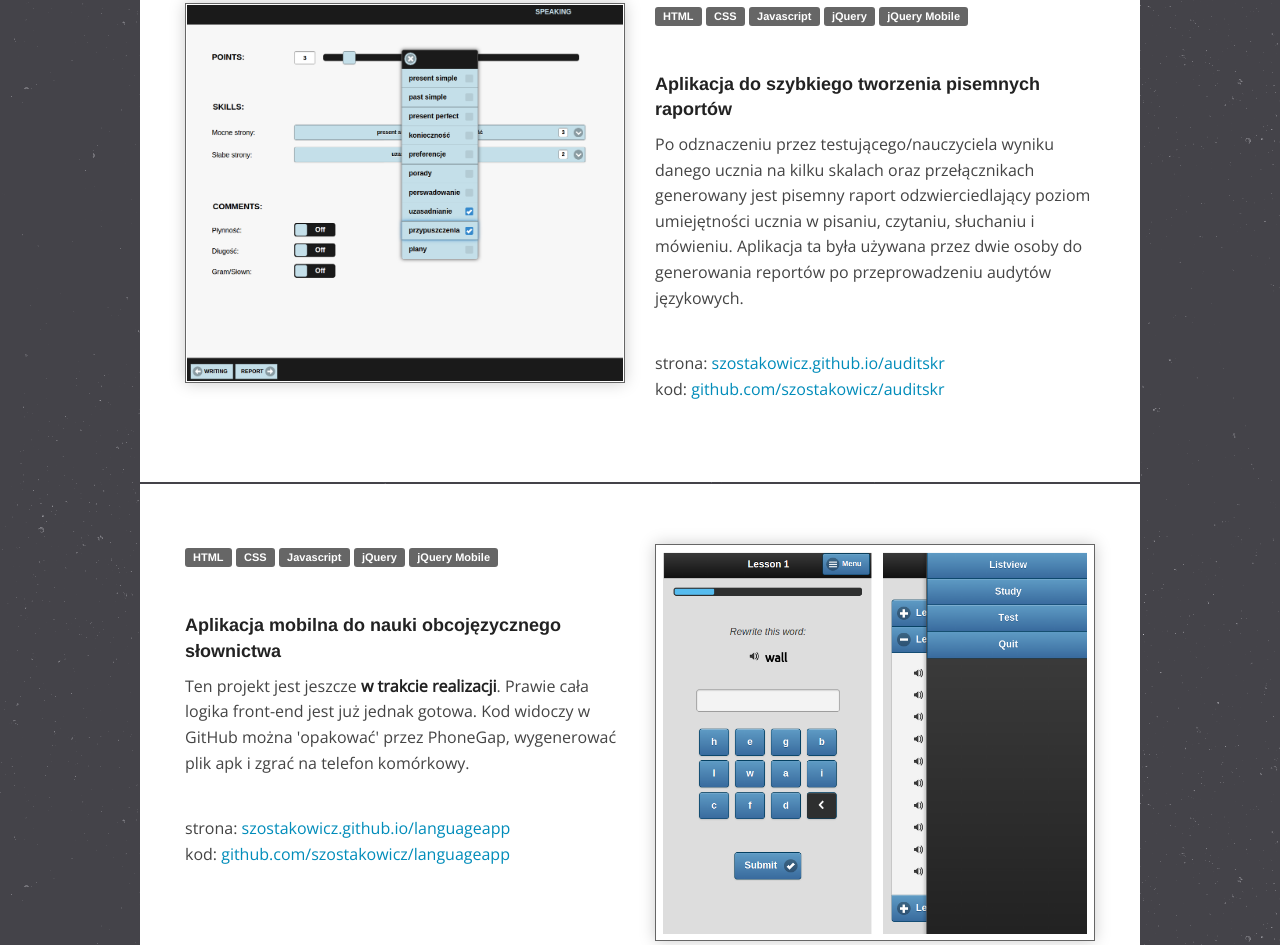
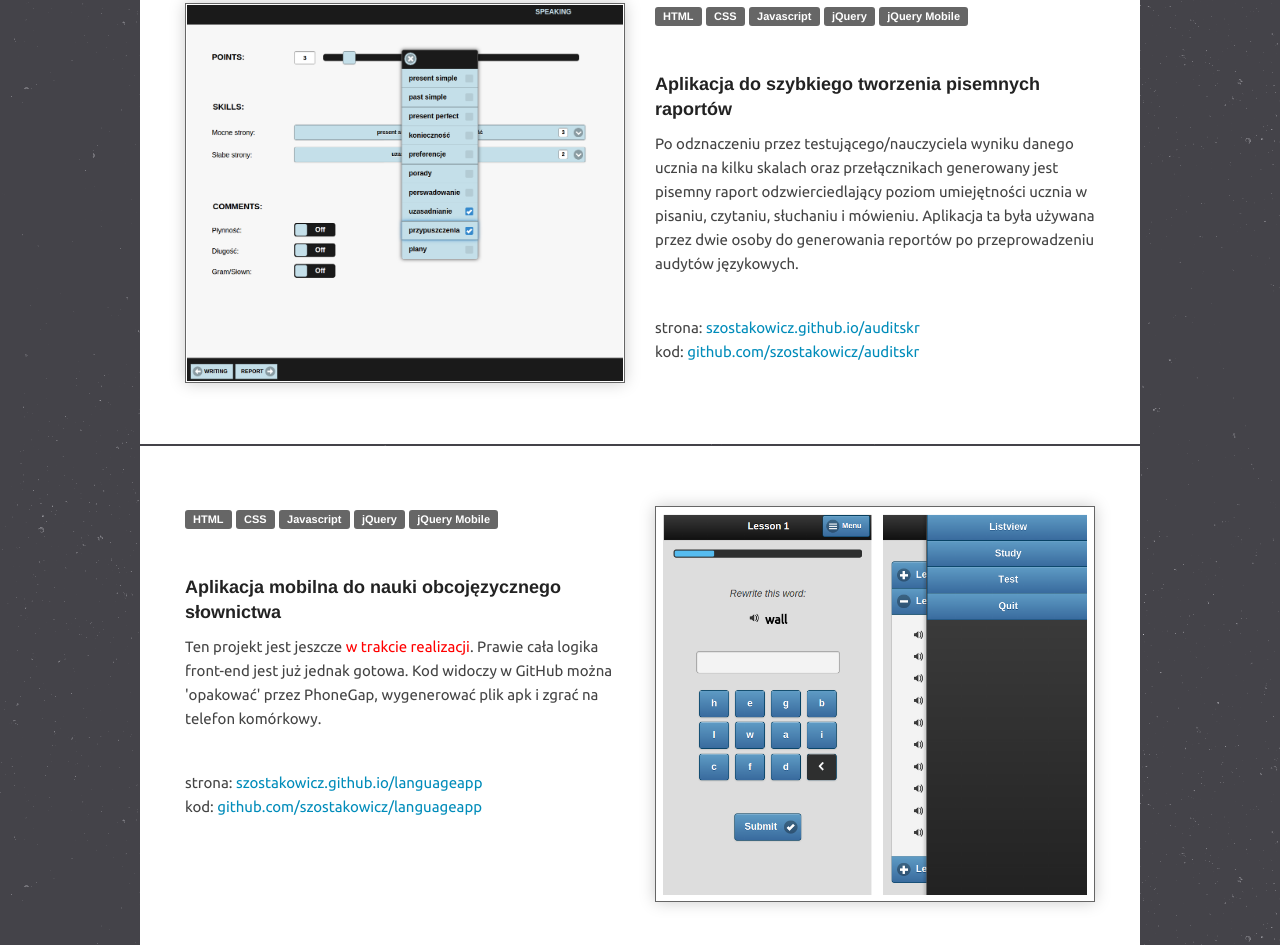
Before and after one commit to MariuszWilk/portfolio, a plain HTML site: page index.html in a window 1280 px wide. Shown: the part 616-1561 px from the top of the page. Drawn offline with nearby package versions, Linux system fonts and the light colour scheme.

Commit message:
ubuntufont

```diff
--- a/css/style.css
+++ b/css/style.css
@@ -1,6 +1,5 @@
-
+@import url(http://fonts.googleapis.com/css?family=Ubuntu&subset=latin,latin-ext);
 @import url(http://fonts.googleapis.com/css?family=Raleway);
-@import url(http://fonts.googleapis.com/css?family=Open+Sans&subset=latin-ext);
 
 .row {
 	padding-top: 60px;
@@ -63,7 +62,8 @@ h5 {
 
 p {
 	color: #444;
-	font-family: 'Open Sans', sans-serif;
+	font-family: 'Ubuntu', sans-serif;
+	font-size: 15px;
 }
 
 body {
--- a/index.html
+++ b/index.html
@@ -74,8 +74,8 @@
   			<span class="radius label">jQuery</span>
   			<span class="radius label">jQuery Mobile</span>
   			<h5>Aplikacja mobilna do nauki obcojęzycznego słownictwa</h5>
-  			<p>Ten projekt jest jeszcze <strong style="color:#222222">w trakcie
-  			realizacji</strong>. Prawie cała logika front-end jest już jednak gotowa. Kod widoczy w GitHub można 'opakować' przez PhoneGap, wygenerować plik apk i zgrać na telefon komórkowy.
+  			<p>Ten projekt jest jeszcze <span style="color:red">w trakcie
+  			realizacji</span>. Prawie cała logika front-end jest już jednak gotowa. Kod widoczy w GitHub można 'opakować' przez PhoneGap, wygenerować plik apk i zgrać na telefon komórkowy.
   			</p>
   			<p class="upper_descr">strona: <a href="http://szostakowicz.github.io/languageapp" target="_blank" onclick="window.open(this.href,'targetWindow','toolbar=no,location=no,status=no,menubar=no,scrollbars=yes,resizable=yes,width=430px,height=750px');return false;">szostakowicz.github.io/languageapp</a></p>
 			<p>kod: <a href="http://github.com/szostakowicz/languageapp" target="_blank">github.com/szostakowicz/languageapp</a></p>
```
